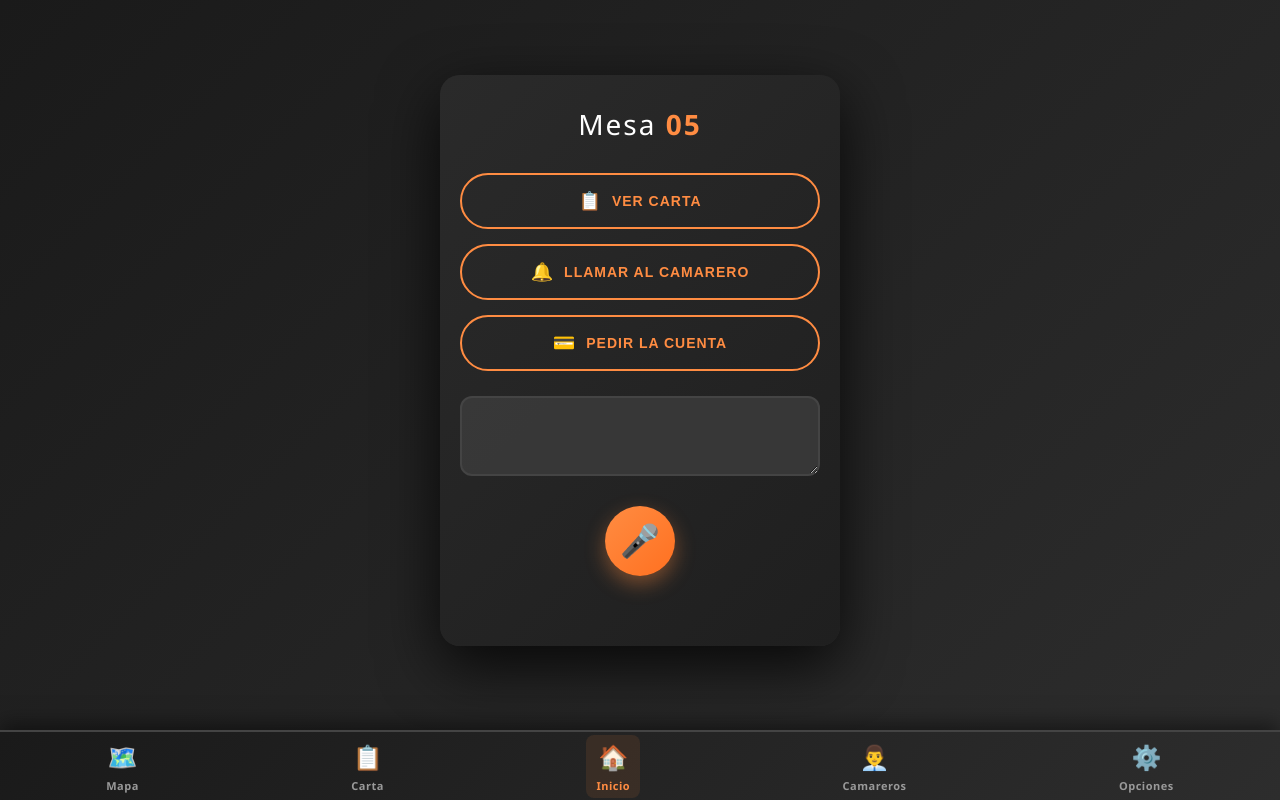
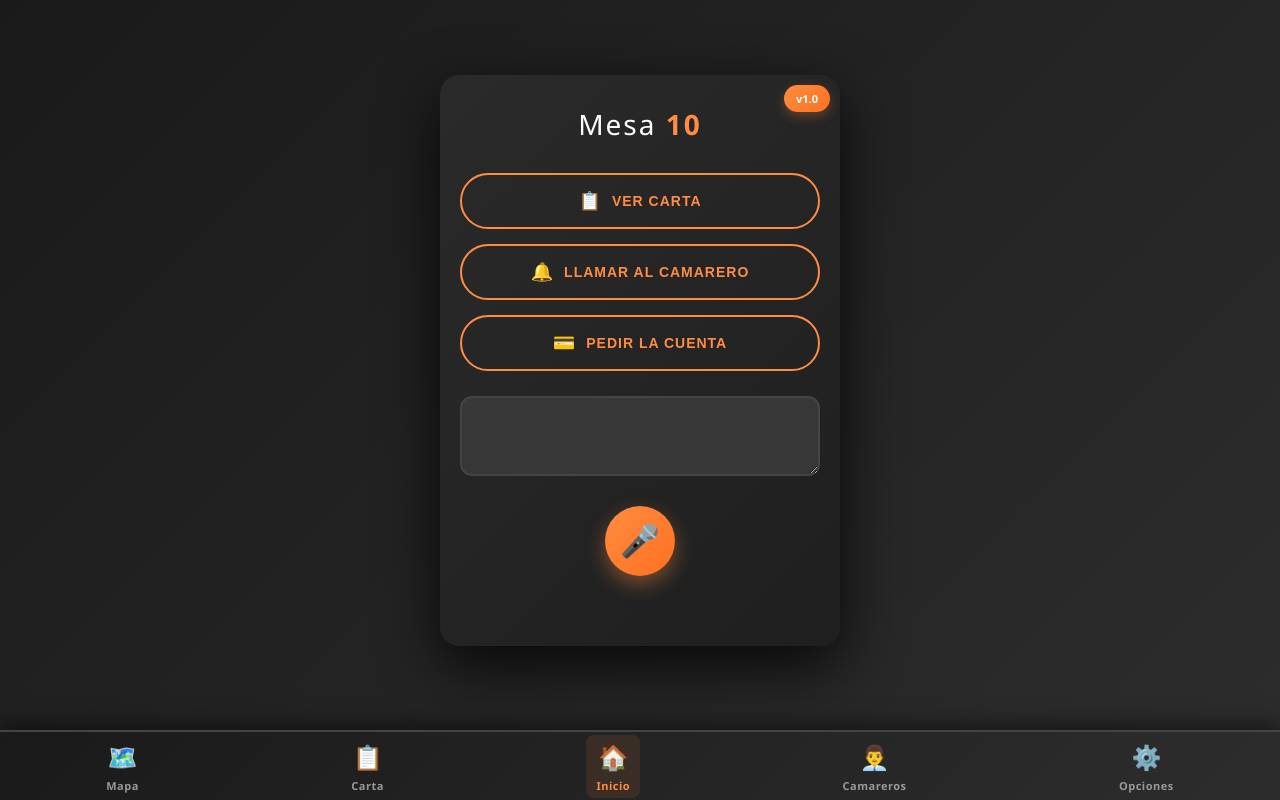
Before and after one commit to deivdonis/app-restaurante, a plain HTML site: page index.html in a window 1280 px wide. Drawn offline with Linux system fonts and the light colour scheme.

Commit message:
v1.0: Cambiar mesa a 10 y agregar badge de versión

```diff
--- a/index.html
+++ b/index.html
@@ -9,8 +9,9 @@
 <body>
     <div class="container">
         <div class="restaurant-app">
+            <div class="version-badge">v1.0</div>
             <div class="header">
-                <h1 class="mesa-title">Mesa <span id="mesaNumber">05</span></h1>
+                <h1 class="mesa-title">Mesa <span id="mesaNumber">10</span></h1>
             </div>
 
             <div class="content">
--- a/styles.css
+++ b/styles.css
@@ -17,6 +17,21 @@ body {
 .container {
     width: 100%;
     max-width: 400px;
+    position: relative;
+}
+
+.version-badge {
+    position: absolute;
+    top: 10px;
+    right: 10px;
+    background: linear-gradient(135deg, #ff8c42 0%, #ff7020 100%);
+    color: white;
+    padding: 6px 12px;
+    border-radius: 20px;
+    font-size: 11px;
+    font-weight: 700;
+    z-index: 10;
+    box-shadow: 0 4px 12px rgba(255, 140, 66, 0.3);
 }
 
 .restaurant-app {
```
